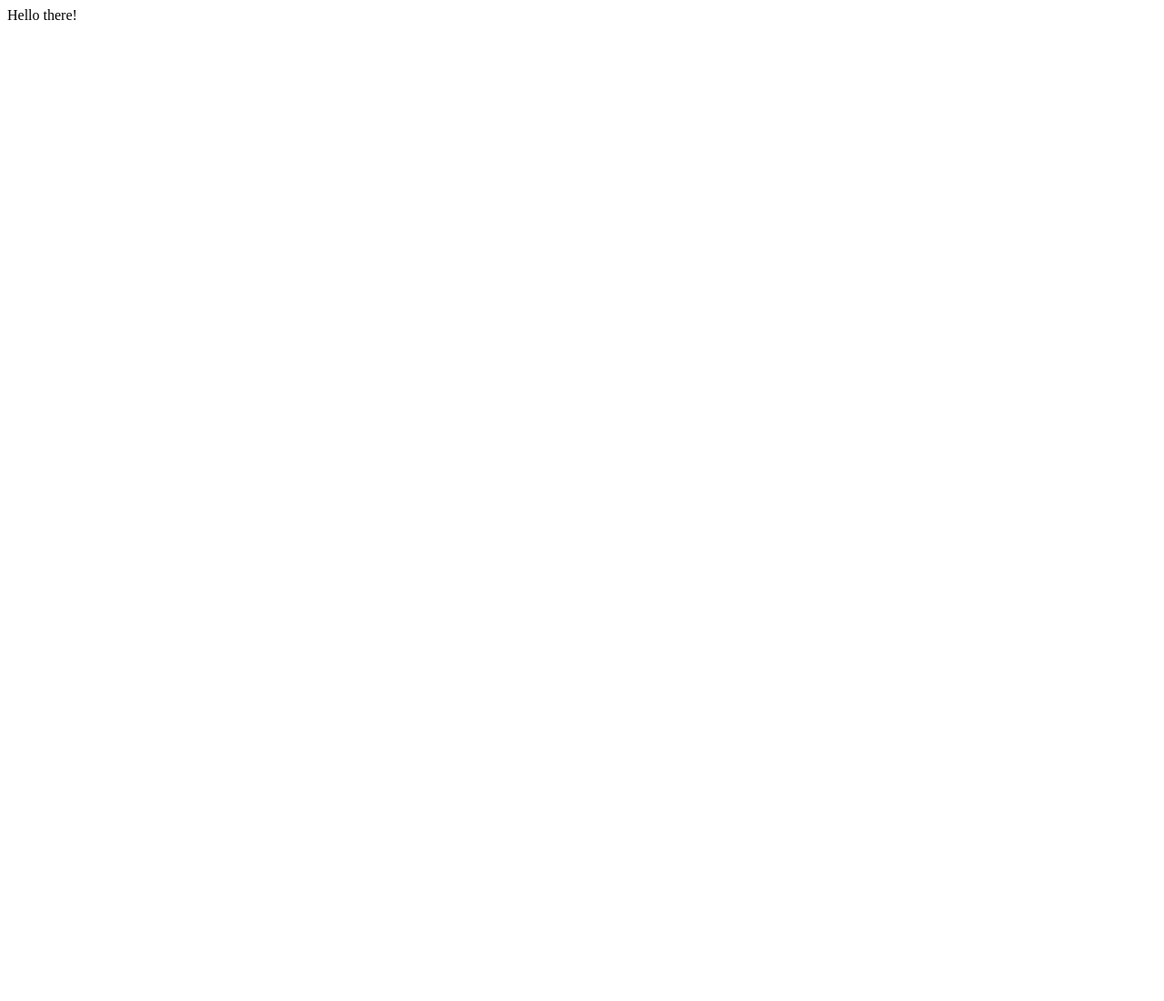
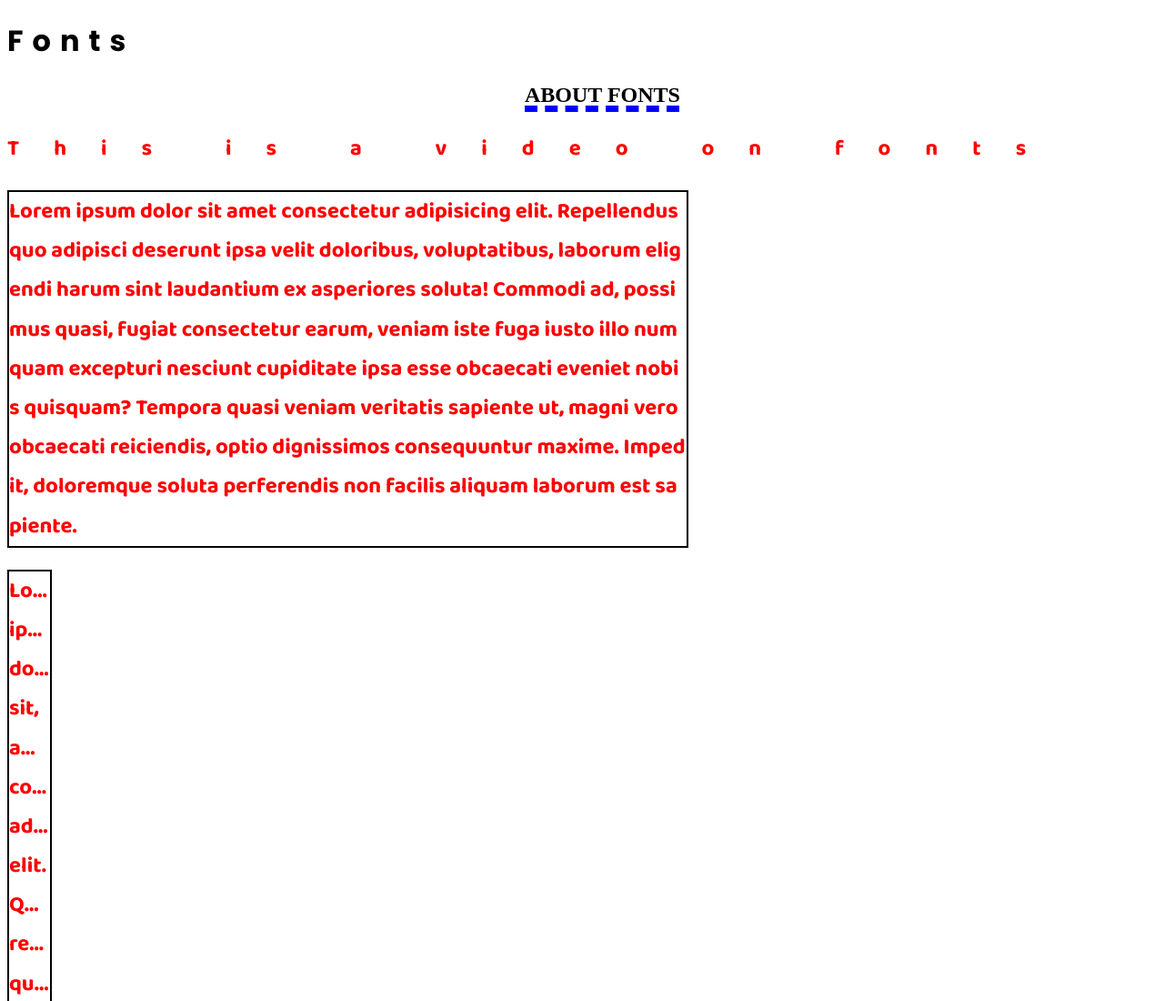
Before and after one commit to kimsayuki/Web-Development, a plain HTML site: page 16_CSS Fonts, Text & Color Properties/index.html in a window 1280 px wide. Shown: the top 1100 px of the page at 91% size. Before the commit the page ends 800 px from the top, so only its background shows below. Drawn offline with Linux system fonts and the light colour scheme.

Commit message:
acomplished folder 16

```diff
--- a/16_CSS Fonts, Text & Color Properties/index.html
+++ b/16_CSS Fonts, Text & Color Properties/index.html
@@ -1,13 +1,72 @@
 <!DOCTYPE html>
 <html lang="en">
+
 <head>
     <meta charset="UTF-8">
     <meta name="viewport" content="width=device-width, initial-scale=1.0">
     <title>CSS Fonts, Text & Color Properties</title>
     <link rel="stylesheet" href="/16_CSS Fonts, Text & Color Properties/style.css">
 </head>
+
+<style>
+    @import url('https://fonts.googleapis.com/css2?family=Baloo+Bhai+2:wght@400..800&family=Poppins:ital,wght@0,100;0,200;0,300;0,400;0,500;0,600;0,700;0,800;0,900;1,100;1,200;1,300;1,400;1,500;1,600;1,700;1,800;1,900&display=swap');
+
+    h1 {
+        font-family: 'Poppins', 'Lucida Sans', 'Lucida Sans Regular', 'Lucida Grande', 'Lucida Sans Unicode', Geneva, Verdana, sans-serif;
+        letter-spacing: 10px;
+    }
+
+    p {
+        /* font-family: 'Segoe UI', Tahoma, Geneva, Verdana, sans-serif; */
+        font-family: "Baloo Bhai 2", sans-serif;
+        font-size: 24px;
+        font-weight: 700;
+        color: red;
+        line-height: 1.8;
+        /* letter-spacing: 8px; */
+        /* font-style: italic; */
+        /* text-decoration: underline; */
+        /* text-transform: capitalize; */
+    }
+    .para1{
+        letter-spacing: 38px;
+    }
+
+    h2{
+        /* text-transform: capitalize; */
+        /* text-transform: lowercase; */
+        text-transform: uppercase;
+        text-decoration: underline;
+        text-decoration-color: blue;
+        text-decoration-style: dashed;
+        text-decoration-thickness: 7px;
+        text-indent: 45px;
+        text-align: center;
+    }
+
+    .lorem{
+        border: 2px solid black;
+        width: 45px;
+        text-overflow: ellipsis;
+        /* text-overflow: clip; */
+        overflow: hidden;
+    }
+    .lorem2{
+        border: 2px solid black;
+        width: 745px;
+        word-break: break-all;
+    }
+</style>
+
 <body>
-    Hello there!
+    <div>
+        <h1>Fonts</h1>
+        <h2>about fonts</h2>
+        <p class="para1">This is a video on fonts</p>
+        <p class="lorem2">Lorem ipsum dolor sit amet consectetur adipisicing elit. Repellendus quo adipisci deserunt ipsa velit doloribus, voluptatibus, laborum eligendi harum sint laudantium ex asperiores soluta! Commodi ad, possimus quasi, fugiat consectetur earum, veniam iste fuga iusto illo numquam excepturi nesciunt cupiditate ipsa esse obcaecati eveniet nobis quisquam? Tempora quasi veniam veritatis sapiente ut, magni vero obcaecati reiciendis, optio dignissimos consequuntur maxime. Impedit, doloremque soluta perferendis non facilis aliquam laborum est sapiente.</p>
+        <p class="lorem">Lorem ipsum dolor sit, amet consectetur adipisicing elit. Quas repellendus quis minima, porro ad consectetur unde inventore, magnam sequi distinctio, dicta quisquam soluta! Commodi veritatis quasi modi, incidunt accusamus ullam pariatur nemo ea, voluptate optio sequi rem fugiat, laborum enim obcaecati ab iure consectetur quisquam.</p>
+    </div>
     <script src="/16_CSS Fonts, Text & Color Properties/script.js"></script>
 </body>
+
 </html>
```
Also changed, not shown: 16_CSS Fonts, Text & Color Properties/colors.html (added, +32 -0 lines).
